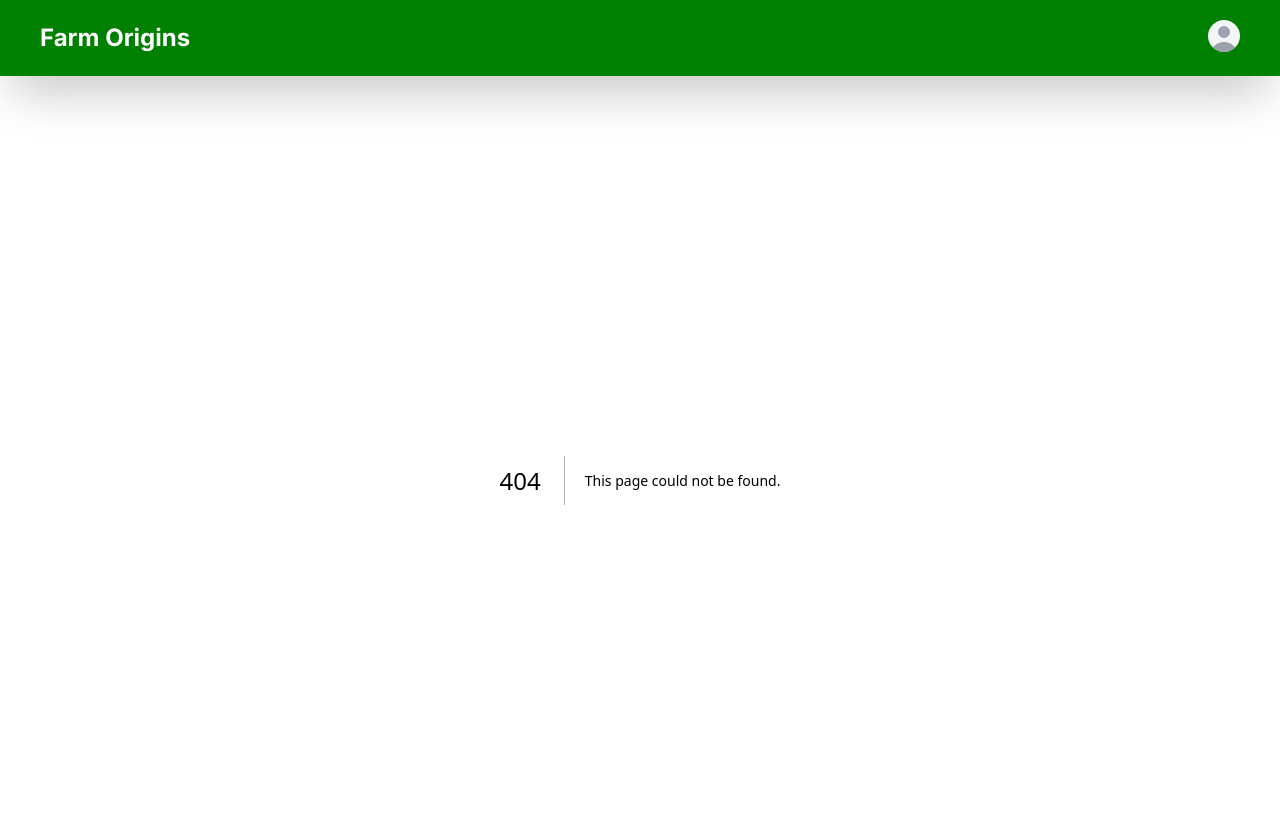
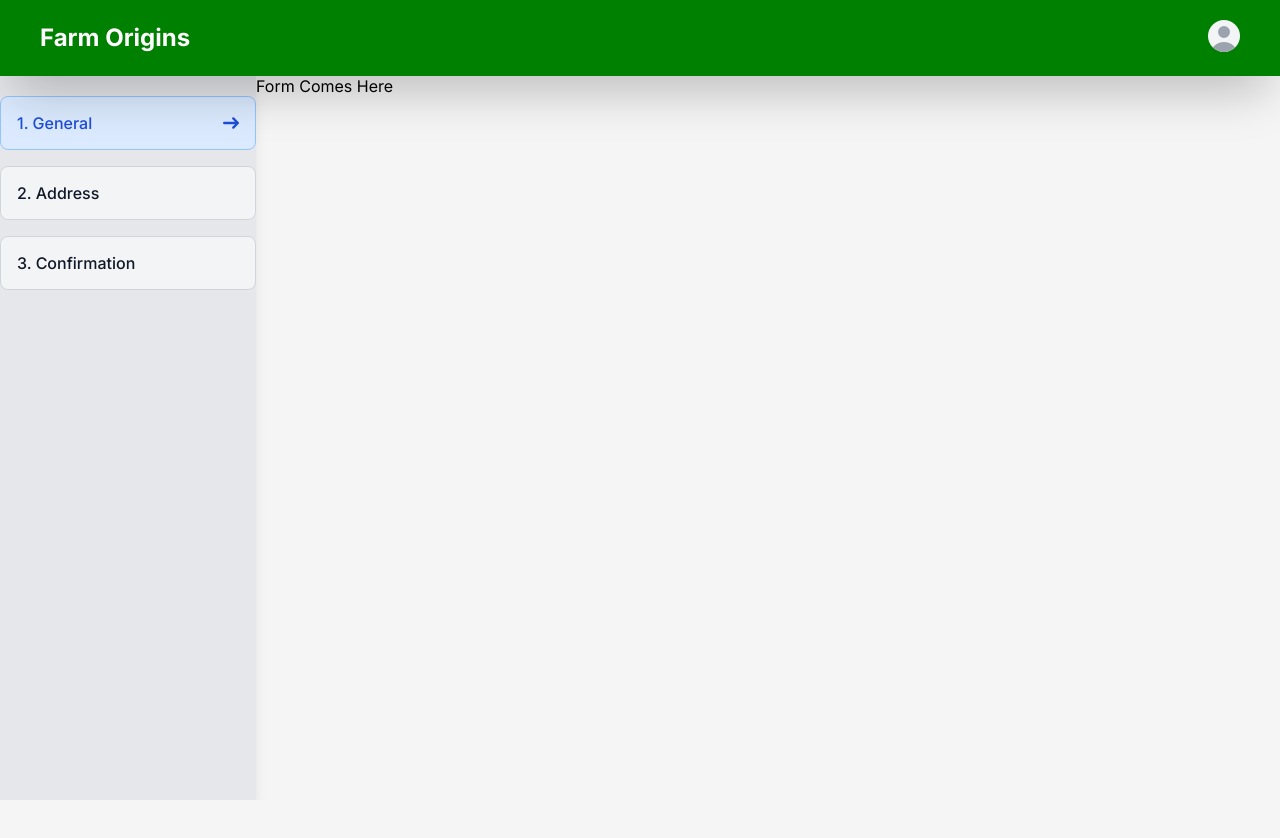
Before and after one commit to bugramertayar/farm-origins, a Next.js app: page /store/add in a window 1280 px wide. Before the commit this address had no page. Shown: the top 838 px of the page. After the commit the page ends 800 px from the top, so only its background shows below. Built offline with nearby package versions, Linux system fonts and the light colour scheme; sample sign-in values are in the browser's storage.

Commit message:
Vertical stepper component added

```diff
--- /dev/null
+++ b/src/app/store/add/page.tsx
@@ -0,0 +1,27 @@
+'use client';
+import VerticalStepper from '@/components/common/verticalStepper';
+import React, { useState } from 'react';
+
+export default function AddNewStore() {
+  const [currentIndex, setCurrentIndex] = useState<number>(0);
+
+  const stepperOptions = ['General', 'Address', 'Confirmation'];
+
+  const stepperItemClick = (index: number) => {
+    setCurrentIndex(index);
+  };
+
+  return (
+    <>
+      <div className="flex h-full w-full">
+        <div className="w-1/5 bg-gray-200 flex justify-center shadow-lg">
+          <VerticalStepper options={stepperOptions} onItemClick={stepperItemClick} currentIndex={currentIndex} />
+        </div>
+
+        <div className="w-4/5">
+          <p>Form Comes Here</p>
+        </div>
+      </div>
+    </>
+  );
+}
--- /dev/null
+++ b/src/app/store/page.tsx
@@ -0,0 +1,13 @@
+import Link from 'next/link';
+
+export default function Store() {
+  return (
+    <>
+      <div className="flex justify-center items-center h-full">
+        <Link href="/store/add" className="bg-gray-200 rounded-md text-center p-10">
+          <p className="text-xl font-bold">You don't have any store. Click here to create your Store</p>
+        </Link>
+      </div>
+    </>
+  );
+}
--- a/src/components/Layout/navbar.tsx
+++ b/src/components/Layout/navbar.tsx
@@ -21,7 +21,7 @@ export default function Navbar() {
 
   return (
     <>
-      <nav className="bg-[#008000] fixed w-full z-20 top-0 start-0 shadow-2xl">
+      <nav className="bg-[#008000] fixed w-full z-20 top-0 start-0 shadow-2xl max-h-20">
         <div className="flex flex-wrap items-center justify-between mx-auto py-5 px-10">
           <Link href="/dashboard" className="flex items-center space-x-3 rtl:space-x-reverse">
             <span className="self-center text-2xl font-bold whitespace-nowrap text-white">Farm Origins</span>
@@ -46,7 +46,9 @@ export default function Navbar() {
                         <div className="block px-4 py-4 hover:bg-gray-100 dark:hover:bg-gray-600 dark:hover:text-white">Orders</div>
                       </li>
                       <li>
-                        <div className="block px-4 py-4 hover:bg-gray-100 dark:hover:bg-gray-600 dark:hover:text-white">Earnings</div>
+                        <Link href="/store" className="block px-4 py-4 hover:bg-gray-100 dark:hover:bg-gray-600 dark:hover:text-white">
+                          My Store
+                        </Link>
                       </li>
                       <li>
                         <div className="block px-4 py-4 hover:bg-gray-100 dark:hover:bg-gray-600 dark:hover:text-white" onClick={logoutClicked}>
--- a/src/components/Layout/navbarLayout.tsx
+++ b/src/components/Layout/navbarLayout.tsx
@@ -11,7 +11,7 @@ export default function NavbarLayout({ children }: PropsWithChildren) {
   return (
     <>
       {!publicRoutes.includes(pathname) ? <Navbar /> : null}
-      <div className={!publicRoutes.includes(pathname) ? `pt-20 h-full` : `h-full`}>{children}</div>
+      <div className={!publicRoutes.includes(pathname) ? `pt-[76px] h-full` : `h-full`}>{children}</div>
     </>
   );
 }
--- /dev/null
+++ b/src/components/common/verticalStepper.tsx
@@ -0,0 +1,48 @@
+interface VerticalStepperProps {
+  options: string[];
+  currentIndex: number;
+  onItemClick: (index: number) => void;
+}
+
+export default function VerticalStepper({ options, currentIndex, onItemClick }: VerticalStepperProps) {
+  const arrangeStepperIcon = (stepIndex: number) => {
+    if (currentIndex === stepIndex) {
+      return (
+        <svg className="rtl:rotate-180 w-4 h-4" aria-hidden="true" xmlns="http://www.w3.org/2000/svg" fill="none" viewBox="0 0 14 10">
+          <path stroke="currentColor" strokeLinecap="round" strokeLinejoin="round" strokeWidth="2" d="M1 5h12m0 0L9 1m4 4L9 9" />
+        </svg>
+      );
+    } else if (currentIndex > stepIndex) {
+      return (
+        <svg className="w-4 h-4" aria-hidden="true" xmlns="http://www.w3.org/2000/svg" fill="none" viewBox="0 0 16 12">
+          <path stroke="currentColor" strokeLinecap="round" strokeLinejoin="round" strokeWidth="2" d="M1 5.917 5.724 10.5 15 1.5" />
+        </svg>
+      );
+    }
+  };
+
+  const arrangeStepperClass = (stepIndex: number) => {
+    if (currentIndex === stepIndex) {
+      return 'w-full p-4 text-blue-700 bg-blue-100 border border-blue-300 rounded-lg cursor-pointer';
+    } else if (currentIndex > stepIndex) {
+      return 'w-full p-4 text-green-700 border border-green-300 rounded-lg bg-green-50 cursor-pointer';
+    } else {
+      return 'w-full p-4 text-gray-900 bg-gray-100 border border-gray-300 rounded-lg cursor-pointer';
+    }
+  };
+
+  return (
+    <ol className="space-y-4 w-72 mt-5">
+      {options.map((item: string, index: number) => (
+        <li key={index} onClick={() => onItemClick(index)}>
+          <div className={arrangeStepperClass(index)}>
+            <div className="flex items-center justify-between">
+              <h3 className="font-medium">{index + 1 + '. ' + item}</h3>
+              {arrangeStepperIcon(index)}
+            </div>
+          </div>
+        </li>
+      ))}
+    </ol>
+  );
+}
```
